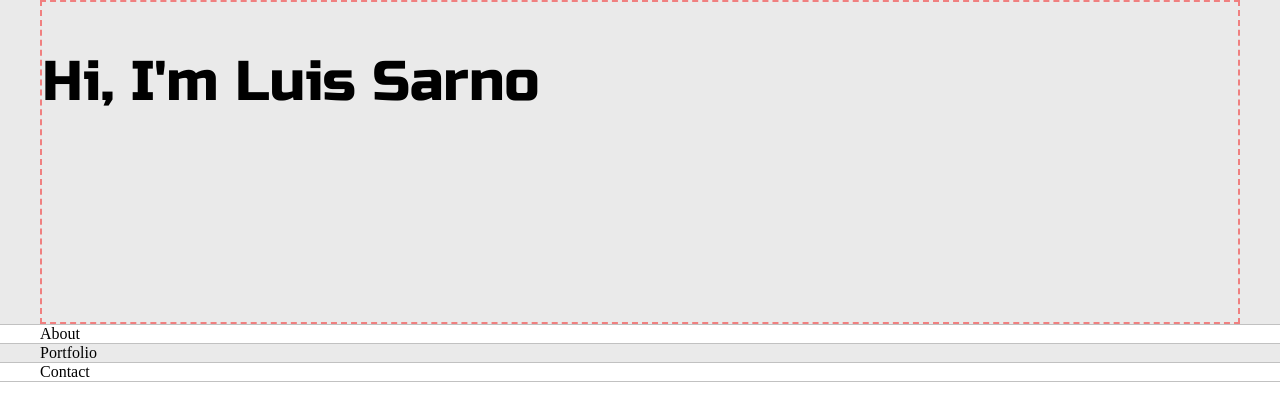
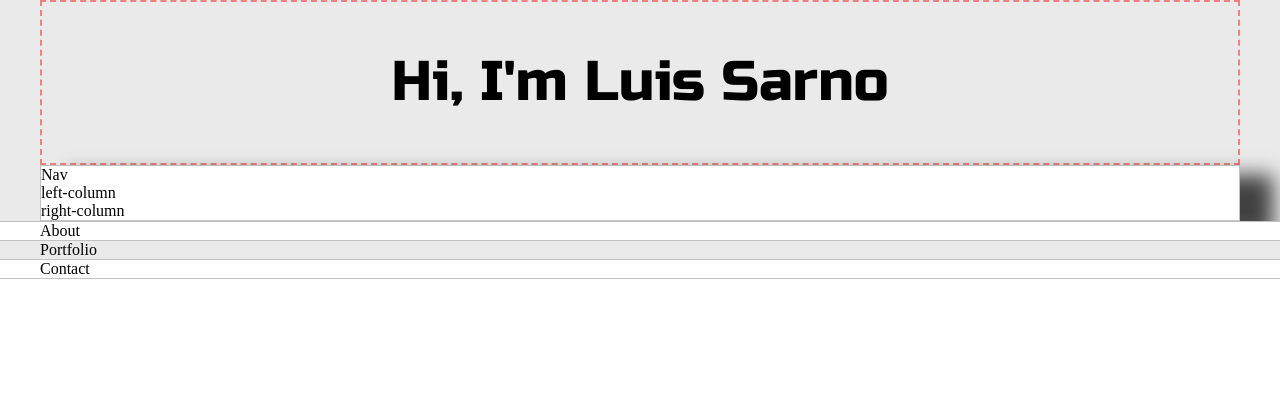
Before and after one commit to LuiSarno/Portfolio-Project-, a plain HTML site: page index.html in a window 1280 px wide. Drawn offline with Linux system fonts and the light colour scheme.

Commit message:
Created 4 different classes called intro-wrapper, nav-wrapper, left-column, and right-column. Added a box shadow to intro-wrapper using box shadow generator.

```diff
--- a/CSS/styles.css
+++ b/CSS/styles.css
@@ -63,9 +63,23 @@ font-family: 'Roboto Mono', monospace;
 
 .greeting-wrapper{
     display: grid;
+
+    text-align: center;
+    align-content: center;
     border: 2px dashed lightcoral;
-    min-height: 20em;
+    min-height: 10em;
 }
+.intro-wrapper{
+    background-color: var(--secondaryColor);
+    border:1px solid var(--borderColor);
+
+    box-shadow: 30px 13px 19px 3px rgba(0,0,0,0.72);
+    -webkit-box-shadow: 30px 13px 19px 3px rgba(0,0,0,0.72);
+    -moz-box-shadow: 30px 13px 19px 3px rgba(0,0,0,0.72);
+
+}
+
+
 
 @media screen and (max-width: 1200px){
     .main-container{
--- a/index.html
+++ b/index.html
@@ -16,6 +16,19 @@
                      <h1>
             Hi, I'm Luis Sarno
                      </h1>
+           </div>
+
+           <div class="intro-wrapper">
+            <div class="nav-wrapper">
+                Nav
+            </div>
+            <div class="left-column">
+                left-column
+            </div>
+            <div class="right-wrapper">
+                right-column
+            </div>
+
            </div>
         </div>
     </section>
```
